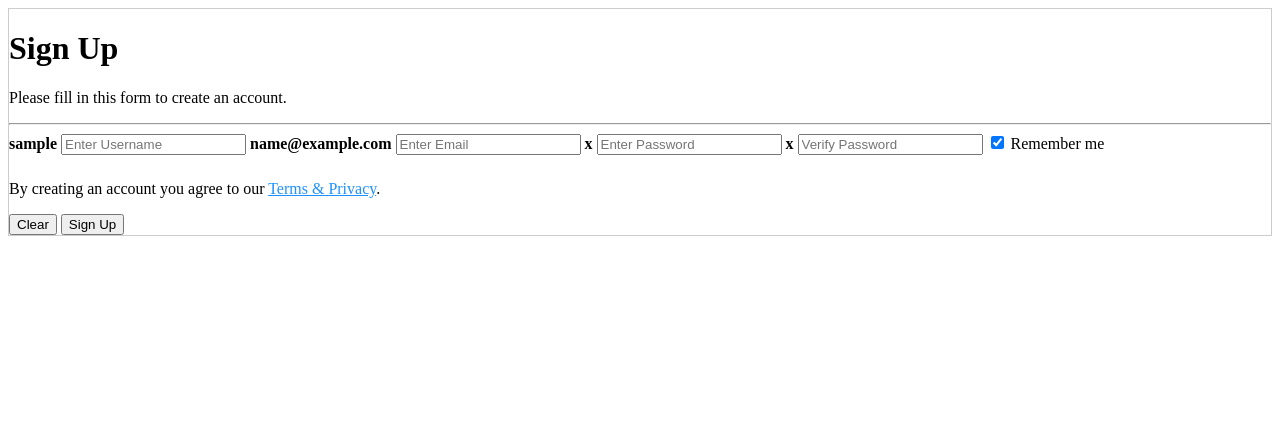
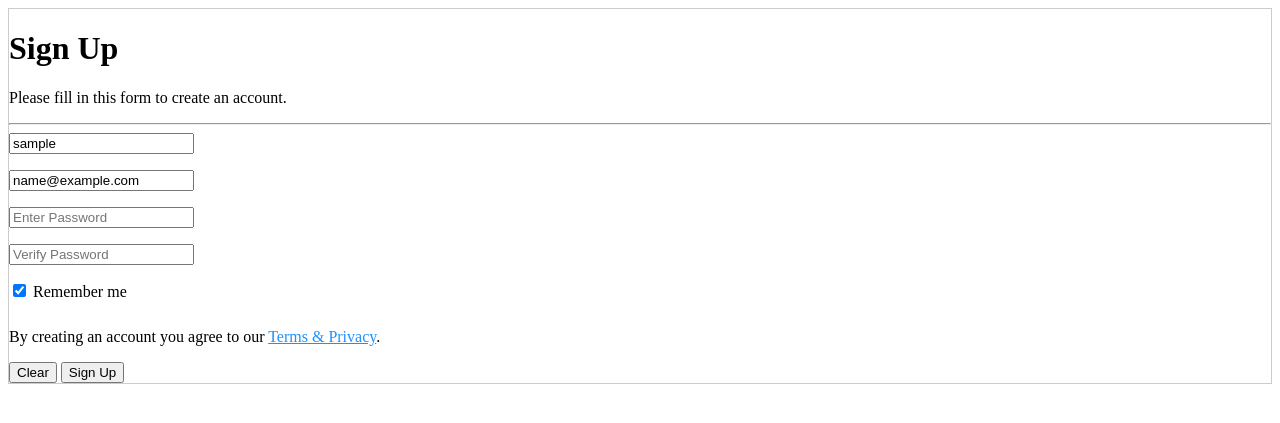
Before and after one commit to diejessedie/user-signup, a Flask app: template templates/signup_page.html in a window 1280 px wide. Shown: the top 423 px of the page. Run offline with Flask 2, Linux system fonts and the light colour scheme; the template is opened without the code that fills it: most values are stand-ins (such as "Sample title", 1, 10 or a date in 2020).

Commit message:
fix validation bug in email field, format templates

```diff
--- a/main.py
+++ b/main.py
@@ -16,29 +16,32 @@ def index():
     return redirect("/signup")
 
 def valid_email(email):
-    if email.count("@") != 1 and (2 < len(email) < 21) == False:
-        valid_email.error = 'Invalid email. must contain "@", must be 3-20 characters in length, no spaces.'
-    elif email == '':
-        valid_email.error = ''
+    if email != '':
+        if email.count("@") != 1 or email.count(".") != 1 or not (2 < len(email) < 21):
+            valid_email.error = 'Invalid email. must contain "@" and ".", must be 3-20 characters in length, no spaces.'
+        else:
+          valid_email.error = ''
     else:
         valid_email.error = ''
 
     return valid_email.error
+
+
 def valid_usrnm(usrnm):
-    if ' ' in usrnm or 2 < len(usrnm) < 21:
+    if ' ' in usrnm or not (2 < len(usrnm) < 21):
         valid_usrnm.error = 'Invalid username, must be 3-20 characters in length, no spaces.'
     elif usrnm == '':
-        valid_usrnm.error = 'Field'
+        valid_usrnm.error = 'Field required.'
     else:
         valid_usrnm.error = ''
 
     return valid_usrnm.error
 
 def valid_psswrd(psswrd):
-    if ' ' in psswrd or 2 < len(psswrd) < 21:
+    if ' ' in psswrd or not (2 < len(psswrd) < 21):
         valid_psswrd.error = 'Invalid password, must be 3-20 characters in length, no spaces.'
     elif psswrd == '':
-        valid_psswrd.error = 'Field'
+        valid_psswrd.error = 'Field required.'
     else:
         valid_psswrd.error = ''
 
@@ -57,6 +60,12 @@ def display_signup():
     template = jinja_env.get_template('signup_page.html')
     return template.render()
 
+@app.route("/welcome")
+def welcome_page():
+    username = request.args.get('username')
+    template = jinja_env.get_template('welcome_page.html')
+    return template.render(username=username)
+
 @app.route("/signup", methods=['POST'])
 def validate_signup():
     username = request.form['username']
@@ -69,4 +78,15 @@ def validate_signup():
     psw_error = valid_psswrd(password)
     confirm_error = psswrd_match(password, confirm_psw)
 
+    if not usrnm_error and not email_error and not psw_error and not confirm_error:
+
+        return redirect('/welcome?username={0}'.format(username))
+
+    else:
+        template = jinja_env.get_template('signup_page.html')
+
+        return template.render(username=username, email=email, usrnm_error=usrnm_error, email_error=email_error,
+        psw_error=psw_error, confirm_error=confirm_error)
+
+
 app.run()
--- a/templates/signup_page.html
+++ b/templates/signup_page.html
@@ -1,19 +1,30 @@
-<form action="/welcome_page" style="border:1px solid #ccc">
+<!DOCTYPE html>
+<html>
+  <head>
+    <meta charset="UTF-8">
+    <title>Create Your Account</title>
+  </head>
+  <body>
+        <form method='POST' style="border:1px solid #ccc">
             <div class="container">
               <h1>Sign Up</h1>
               <p>Please fill in this form to create an account.</p>
               <hr>
-      <label for="username"><b>{{username}}</b></label>
-      <input type="text" placeholder="Enter Username" name="username">
+              <label for="username"><b></b></label>
+              <input type="text" placeholder="Enter Username" name="username" value={{username}}>
+              <p class=error>{{usrnm_error}}</p>
 
-      <label for="email"><b>{{email}}</b></label>
-      <input type="text" placeholder="Enter Email" name="email">
+              <label for="email"><b></b></label>
+              <input type="text" placeholder="Enter Email" name="email" value={{email}}>
+              <p class=error>{{email_error}}</p>
 
-      <label for="psw"><b>{{password}}</b></label>
+              <label for="psw"><b></b></label>
               <input type="password" placeholder="Enter Password" name="psw" required>
+              <p class=error>{{psw_error}}</p>
 
-      <label for="psw-repeat"><b>{{verify_password}}</b></label>
+              <label for="psw-repeat"><b></b></label>
               <input type="password" placeholder="Verify Password" name="psw-repeat" required>
+              <p class=error>{{confirm_error}}</p>
 
               <label>
                 <input type="checkbox" checked="checked" name="remember" style="margin-bottom:15px"> Remember me
@@ -27,3 +38,5 @@
               </div>
             </div>
         </form>
+  </body>
+</html>
```
Also changed, not shown: templates/welcome_page.html (added, +10 -0 lines). Lines whose indentation alone changed are shown as unchanged.
